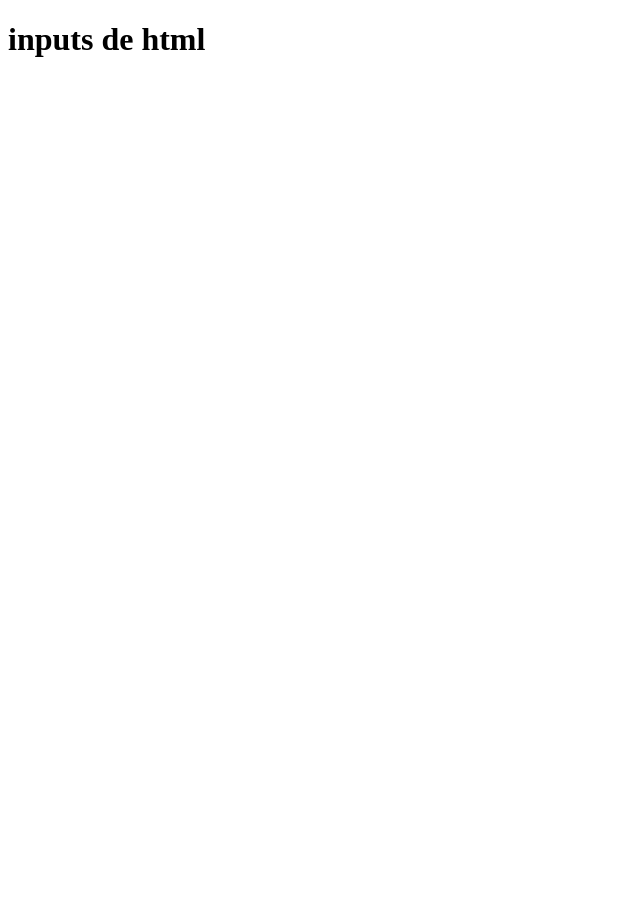
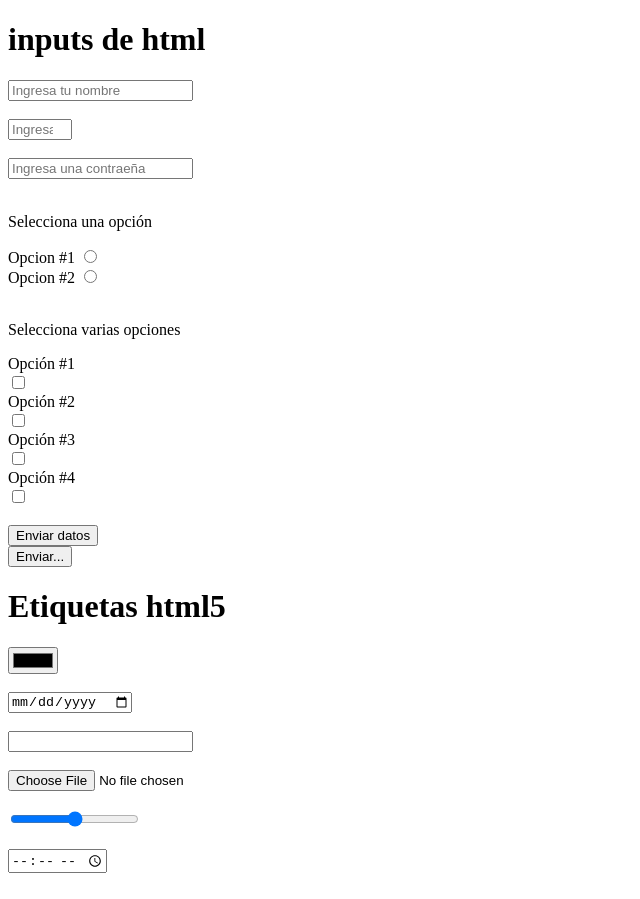
Before and after one commit to msg82mx/fundamentos-web, a plain HTML site: page practica-2/inputs.html in a window 1280 px wide. Shown: the whole page, without its empty margins (0-640 px from the left). Before the commit the page ends 800 px from the top, so only its background shows below. Drawn offline with Linux system fonts and the light colour scheme.

Commit message:
ejemplos de inputs

```diff
--- a/practica-2/inputs.html
+++ b/practica-2/inputs.html
@@ -1,5 +1,5 @@
 <!DOCTYPE html>
-<html lang="en">
+<html lang="es">
 <head>
     <meta charset="UTF-8">
     <meta http-equiv="X-UA-Compatible" content="IE=edge">
@@ -10,6 +10,55 @@
 
 <h1> inputs de html </h1>
 
+<form action="">
+
+   <input type="text" placeholder="Ingresa tu nombre"> <br> <br>
+   <input type="number" placeholder="Ingresa tu edad" min="1" max="120" required> <br> <br>
+   <input type="password" placeholder="Ingresa una contraeña">  <br> <br>
+
+   <p>Selecciona una opción</p>
+      Opcion #1 <input type="radio" name="radio1" id="radio1"> <br>
+      Opcion #2 <input type="radio" name="radio1" id="radio2"> <br> <br>
+
+
+    <p>Selecciona varias opciones</p>
+    <label for=""> Opción #1 </label> <br>
+    <input type="checkbox" name="" id=""> <br>
+
+    <label for=""> Opción #2 </label> <br>
+    <input type="checkbox"> <br>
+
+    <label for=""> Opción #3 </label> <br>
+    <input type="checkbox"><br>
+
+    <label for=""> Opción #4 </label> <br>
+    <input type="checkbox">   <br> <br>
+
+
+    <input type="button" value="Enviar datos"> <br>
+    <button type="submit"> Enviar...</button>
+
+</form>
+
+<h1> Etiquetas html5</h1>
+   <form action="">
+      <input type="color"> <br>  <br>
+
+      <input type="date">  <br>  <br>
+
+      <input type="email">   <br>  <br>
+
+      <input type="file"> <br> <br>
+
+      <input type="range" min="0" max="10"> <br> <br>
+
+      <input type="time"> <br> <br>
+
+    </form>
+
+
+
+
 
 
 </body>
```
